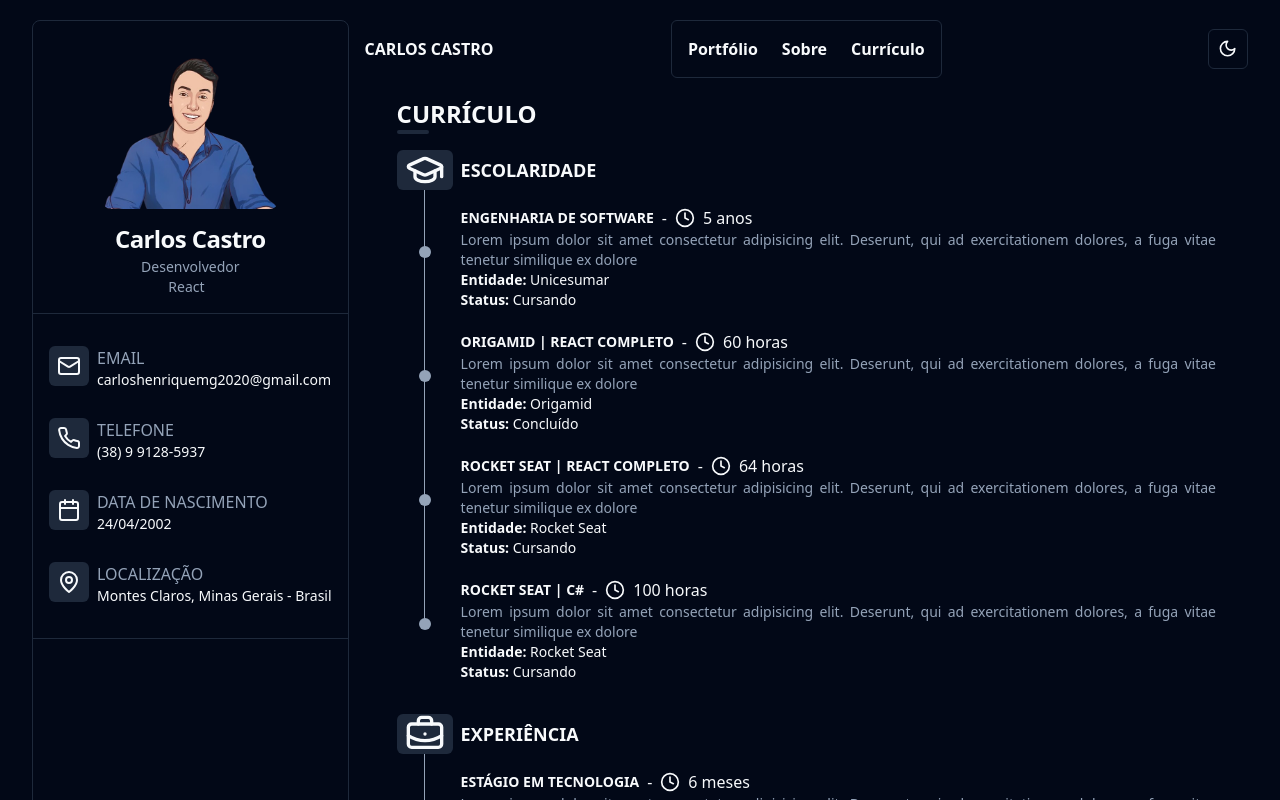
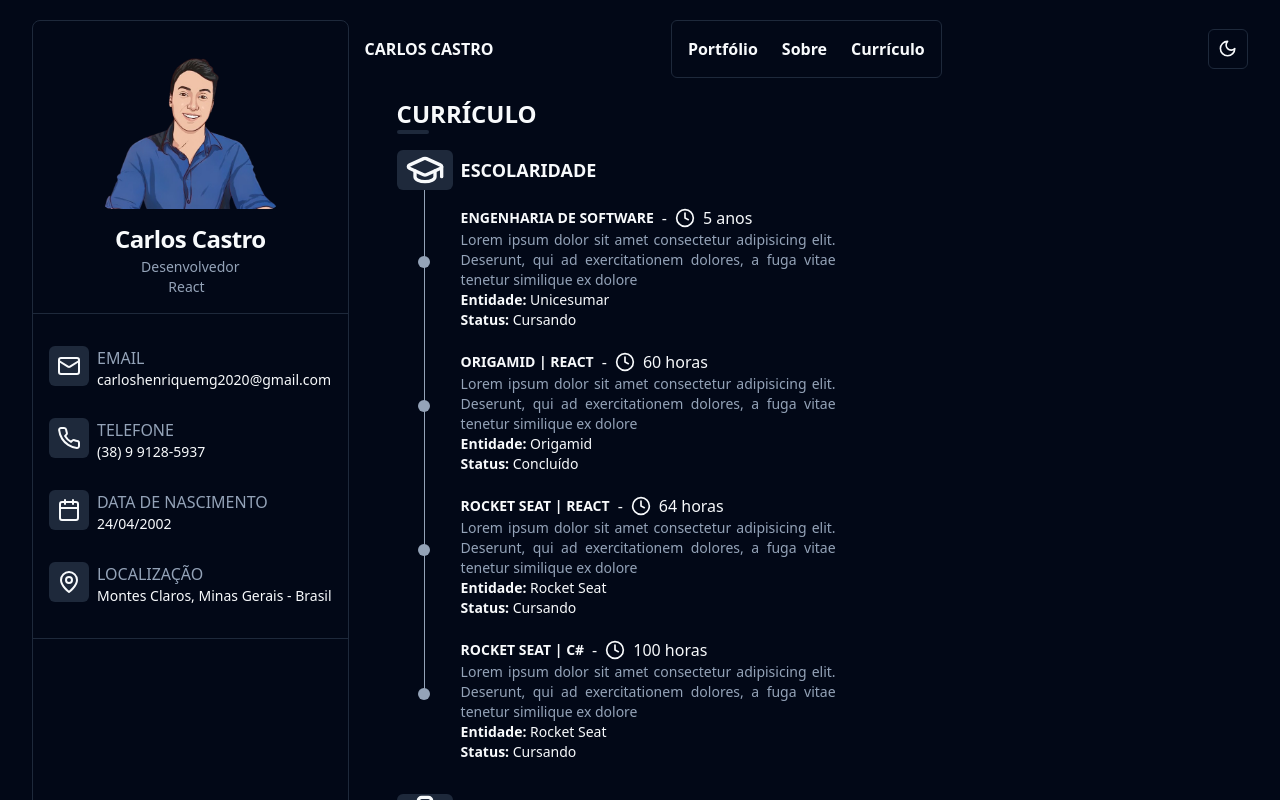
Before and after one commit to Carlos-Castro11/portfolio, a React (Vite) app: page /resume in a window 1280 px wide. Shown: the top 800 px of the page. Built offline with nearby package versions, Linux system fonts and the light colour scheme.

Commit message:
Add new text format

```diff
--- a/src/components/resume/resume-item-text.tsx
+++ b/src/components/resume/resume-item-text.tsx
@@ -18,8 +18,7 @@ export function ResumeItemText({
   return (
     <div
       className={`relative
-        after:content[''] after:w-3 after:h-3 after:rounded-full after:bg-muted-foreground after:absolute after:-left-[2.6rem] after:bottom-1/2
-        xl:after:-left-[2.62rem]
+        after:content[''] after:w-3 after:h-3 after:rounded-full after:bg-muted-foreground after:absolute after:-left-[2.66rem] after:bottom-1/2
         `}
     >
       <div className="flex gap-2 items-center">
@@ -30,7 +29,9 @@ export function ResumeItemText({
           {duration}
         </span>
       </div>
-      <p className="text-justify text-muted-foreground text-sm">{text}</p>
+      <p className="text-justify text-muted-foreground text-sm max-w-[375px]">
+        {text}
+      </p>
       <div className="flex flex-col">
         <span className="font-semibold text-sm">
           Entidade: <span className="font-normal">{entity}</span>
--- a/src/db.ts
+++ b/src/db.ts
@@ -49,7 +49,7 @@ export const EDUCATION: ResumeProps[] = [
   },
   {
     id: 2,
-    title: 'Origamid | React Completo',
+    title: 'Origamid | React',
     status: 'Concluído',
     duration: '60 horas',
     entity: 'Origamid',
@@ -60,7 +60,7 @@ export const EDUCATION: ResumeProps[] = [
   },
   {
     id: 3,
-    title: 'Rocket Seat | React Completo',
+    title: 'Rocket Seat | React',
     status: 'Cursando',
     duration: '64 horas',
     entity: 'Rocket Seat',
@@ -85,7 +85,7 @@ export const EDUCATION: ResumeProps[] = [
 export const JOBS: ResumeProps[] = [
   {
     id: 1,
-    title: 'Estágio em Tecnologia',
+    title: 'Estágio | Tecnologia',
     status: 'Concluído',
     duration: '6 meses',
     entity: 'CAA/NM',
@@ -96,7 +96,7 @@ export const JOBS: ResumeProps[] = [
   },
   {
     id: 2,
-    title: 'Estágio em Desenvolvimento Web',
+    title: 'Estágio | Desenvolvimento Web',
     status: 'Em andamento',
     duration: '1 ano',
     entity: 'Guardian',
```
